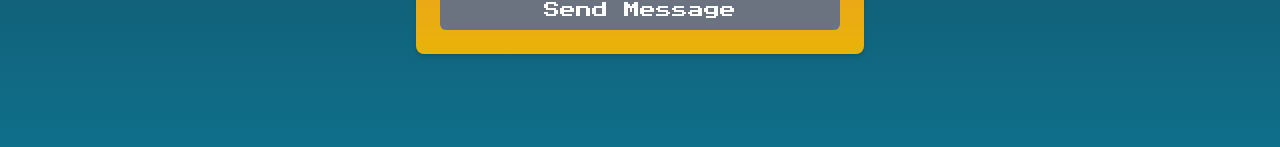
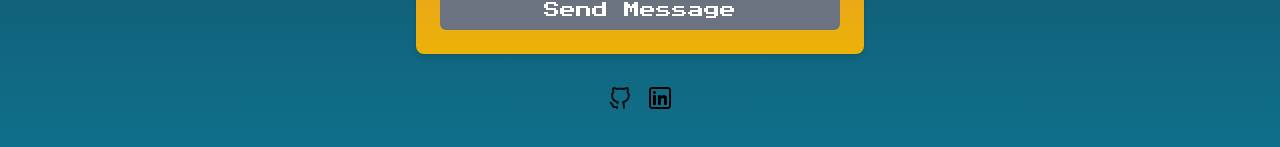
Before and after one commit to DanTiw/retro_portfolio_dantiw, a Next.js app: page /contact in a window 1280 px wide. Shown: the part 607-754 px from the top of the page. Built offline with nearby package versions, Linux system fonts and the light colour scheme.

Commit message:
added schema for SEO

```diff
--- a/src/app/contact/page.tsx
+++ b/src/app/contact/page.tsx
@@ -1,5 +1,7 @@
 "use client"
+import Link from 'next/link';
 import React, { useState } from 'react';
+import Image from 'next/image'
 
 const ContactForm: React.FC = () => {
     const [name, setName] = useState('');
@@ -33,6 +35,7 @@ const ContactForm: React.FC = () => {
     };
 
     return (
+        <>
         <form onSubmit={handleSubmit} className="max-w-md mx-auto mt-8 p-6 bg-gradient-to-t from-yellow-500 to-pink-500 rounded-lg shadow-md">
             <h2 className="text-2xl font-bold mb-6 text-center">Contact Me!</h2>
             <div className="mb-4">
@@ -82,6 +85,28 @@ const ContactForm: React.FC = () => {
                 <p className="mt-4 text-red-600">There was an error sending your message. Please try again.</p>
             )}
         </form>
+        <footer className="mt-4 p-4">
+      <div className="flex justify-center items-center space-x-4">
+        <Link href="https://github.com/DanTiw" target="_blank" rel="noopener noreferrer" className="text-gray-600 hover:scale-125 transition-colors duration-300">
+            <Image
+                src="/SVGs/github.svg"
+                alt="Github Logo Danish Tiwari"
+                width={24}
+                height={24}
+            />
+        </Link>
+        <Link href="https://www.linkedin.com/in/danishtiwari" target="_blank" rel="noopener noreferrer" className="hover:scale-125 transition-colors duration-300">
+        <Image
+                src="/SVGs/linkedin.svg"
+                alt="LinkedIN logo Danish Tiwari"
+                width={24}
+                height={24}
+            />
+        </Link>
+      </div>
+    </footer>
+        </>
+
     );
 };
 
--- a/src/app/layout.tsx
+++ b/src/app/layout.tsx
@@ -4,6 +4,7 @@ import {Press_Start_2P} from 'next/font/google'
 //import order does matter
 import "./globals.css";
 import Navbar from "@/app/navbar";
+import Head from "next/head";
 
 
 const honk = Press_Start_2P({
@@ -25,7 +26,27 @@ export default function RootLayout({
 }>) {
   return (
     <html lang="en">
-
+    <Head>
+    <title>Danish Tiwari</title>
+        <meta name="description" content="Portfolio Website by Danish" />
+        <script
+          type="application/ld+json"
+          dangerouslySetInnerHTML={{
+            __html: JSON.stringify({
+              "@context": "https://schema.org",
+              "@type": "Person",
+              "name": "Danish Tiwari",
+              "url": "https://danish-tiwari.vercel.app/",
+              "jobTitle": "Your Job Title",
+              "sameAs": [
+                "https://www.linkedin.com/in/danishtiwari",
+                "https://github.com/DanTiw",
+              ],
+              "description": "Brief description about Danish Tiwari and his expertise."
+            })
+          }}
+        />
+    </Head>
 
     <body className={honk.className} >
     <div className="min-h-screen bg-gradient-to-b from-gray-800 via-cyan-900 to-cyan-700">
--- a/src/components/techStack.tsx
+++ b/src/components/techStack.tsx
@@ -32,7 +32,7 @@ const TechStack = () => {
                         <div className="relative w-1/2 h-1/2 mb-2 ">
                             <Image
                                 src={tech.icon}
-                                alt={`${tech.name} icon`}
+                                alt={`${tech.name} icon Danish Tiwari Skills`}
                                 layout="fill"
                                 objectFit="contain"
                             />
```
Also changed, not shown: public/SVGs/github.svg (added), public/SVGs/linkedin.svg (added).
